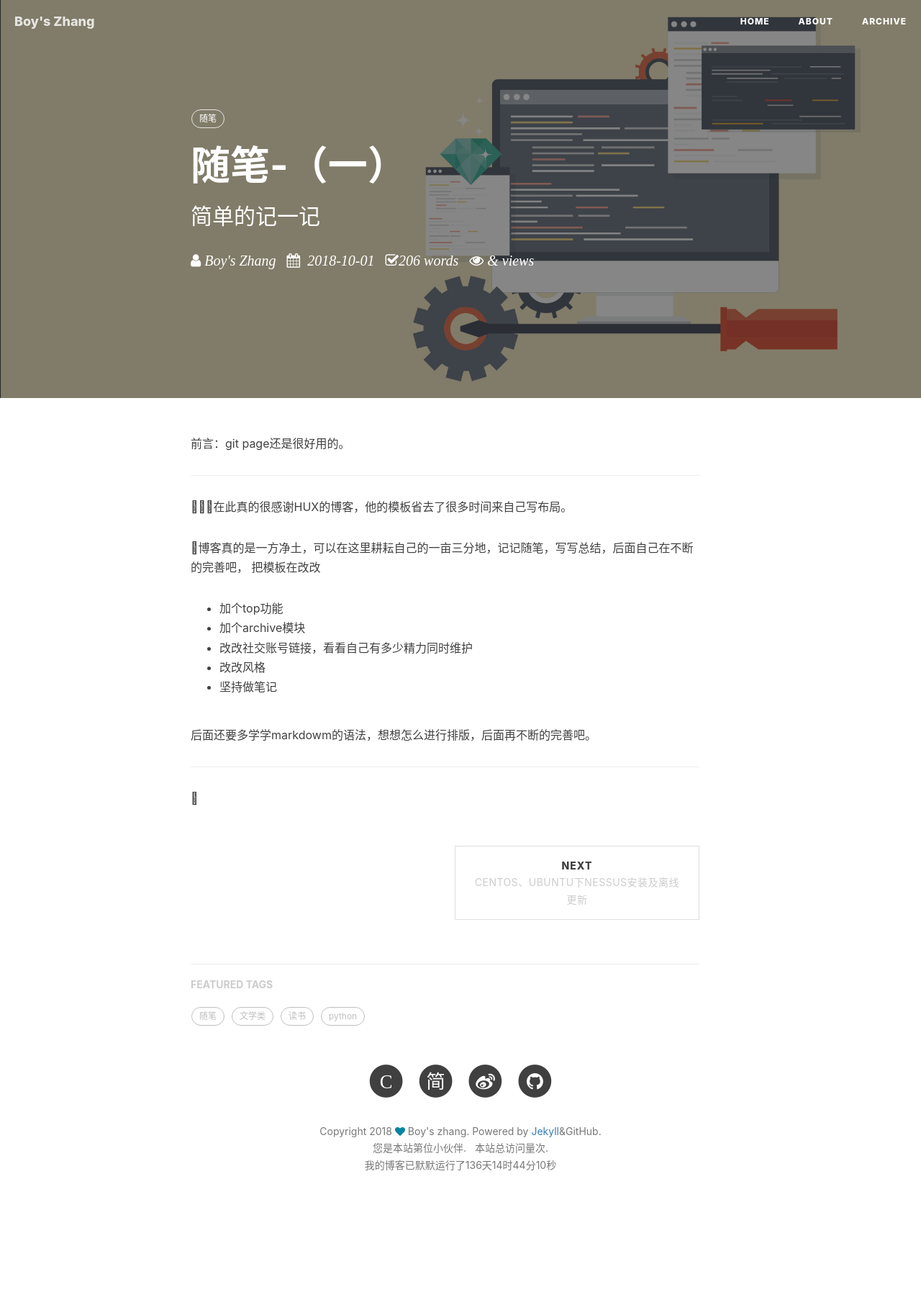
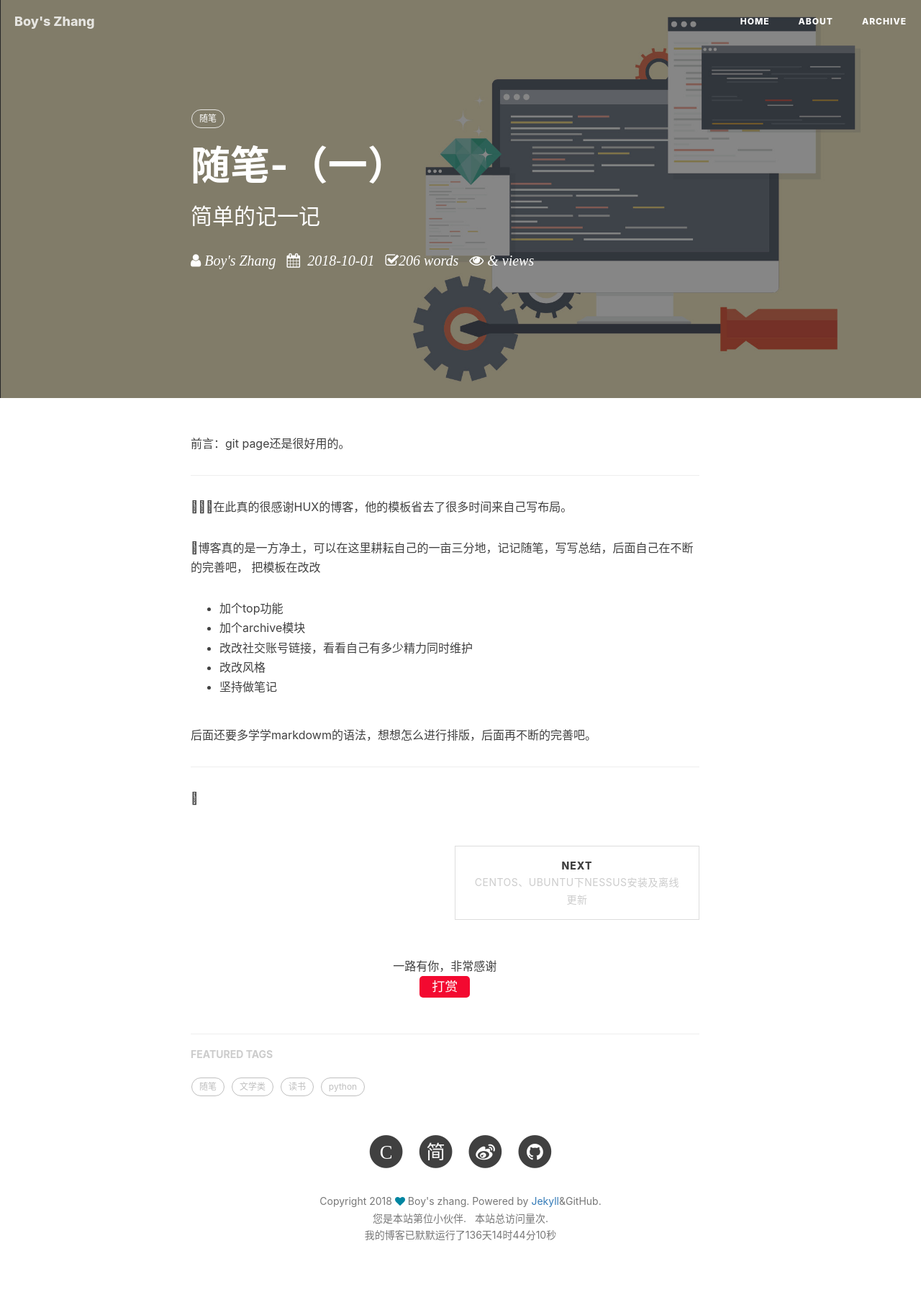
Before and after one commit to playboyzhang/playboyzhang.github.io, a Jekyll site: the page built from _posts/2018-10-01-first-page.md, in a window 1280 px wide. Shown: the whole page at 72% size. Built offline with Jekyll 4.4.1, drawn with Linux system fonts in a browser that asks for light colours; nearby versions of some CDN libraries; comment, search, counter and statistics services are not loaded; before the commit the page ends 1723 px from its top, so only the background shows below that.

Commit message:
添加简单的赞赏功能

```diff
--- a/_includes/intro-header.html
+++ b/_includes/intro-header.html
@@ -10,7 +10,6 @@
         background-image: url('{{ site.baseurl }}/{% if page.header-img %}{{ page.header-img }}{% else %}{{ site.header-img }}{% endif %}');
         background: {{ page.header-bg-css }};
     }
-
     {% if page.header-mask %}
     header.intro-header .header-mask{
         width: 100%;
--- a/_layouts/post.html
+++ b/_layouts/post.html
@@ -5,6 +5,11 @@ layout: default
 <!-- Image to hack wechat -->
 <!-- <img src="/img/icon_wechat.png" width="0" height="0"> -->
 <!-- <img src="{{ site.baseurl }}/{% if page.header-img %}{{ page.header-img }}{% else %}{{ site.header-img }}{% endif %}" width="0" height="0"> -->
+
+<!--    打赏-->
+<link href="/css/reward.css?v=6.2.0" rel="stylesheet" type="text/css" />
+
+
 
 <!-- Post Header -->
 {% include intro-header.html type='post' %}
@@ -43,6 +48,36 @@ layout: default
                 </ul>
                 <hr style="visibility: hidden;">
 
+
+            <!-- 打赏功能 -->
+            <div>
+                <div style="padding: 10px 0; margin: 20px auto; width: 90%; text-align: center;">
+                <div>一路有你，非常感谢</div>
+                <button id="rewardButton" disable="enable" onclick="var qr = document.getElementById('QR'); if (qr.style.display === 'none') {qr.style.display='block';} else {qr.style.display='none'}">
+                    <span>打赏</span>
+                </button>
+                <div id="QR" style="display: none;">
+
+
+                <div id="wechat" style="display: inline-block">
+                <img id="wechat_qr" src="/img/payimg/wechat-admiration.jpg" alt="Boy's Zhang 微信支付"/>
+                            <p>微信赞赏</p>
+                </div>
+
+
+
+                <div id="alipay" style="display: inline-block">
+                <img id="alipay_qr" src="/img/payimg/alipay-admiration.jpg" alt="Boy's Zhang 支付宝"/>
+                <p>支付宝</p>
+                </div>
+
+
+
+
+                </div>
+                </div>
+
+            </div>
                 <!--Gitalk评论start  -->
                 {% if site.gitalk.enable %}
                 <!-- 引入Gitalk评论插件  -->
--- /dev/null
+++ b/css/reward.css
@@ -0,0 +1,54 @@
+/* normalize.css v3.0.2 | MIT License | git.io/normalize */
+
+
+#rewardButton {
+  cursor: pointer;
+  border: 0;
+  outline: 0;
+  border-radius: 5px;
+  padding: 0;
+  margin: 0;
+  letter-spacing: normal;
+  text-transform: none;
+  text-indent: 0px;
+  text-shadow: none;
+}
+#rewardButton span {
+  display: inline-block;
+  width: 70px;
+  height: 30px;
+  border-radius: 5px;
+  color: #fff;
+  font-weight: 400;
+  font-style: normal;
+  font-variant: normal;
+  font-stretch: normal;
+  font-size: 18px;
+  font-family: "KaiTi";
+  background: #f30930;
+}
+#rewardButton span:hover {
+  background: #f7877f;
+}
+#QR {
+  padding-top: 20px;
+}
+#QR a {
+  border: 0;
+}
+#QR img {
+  width: 180px;
+  max-width: 100%;
+  display: inline-block;
+  margin: 0.8em 2em 0 2em;
+}
+#wechat:hover p {
+  animation: roll 0.1s infinite linear;
+  -webkit-animation: roll 0.1s infinite linear;
+  -moz-animation: roll 0.1s infinite linear;
+}
+#alipay:hover p {
+  animation: roll 0.1s infinite linear;
+  -webkit-animation: roll 0.1s infinite linear;
+  -moz-animation: roll 0.1s infinite linear;
+}
```
Also changed, not shown: img/payimg/alipay-admiration.jpg (added), img/payimg/alipay.jpg (added), img/payimg/wechat-admiration.jpg (added), img/payimg/wechat-admiration.png (added), img/payimg/wechat.jpg (added).
